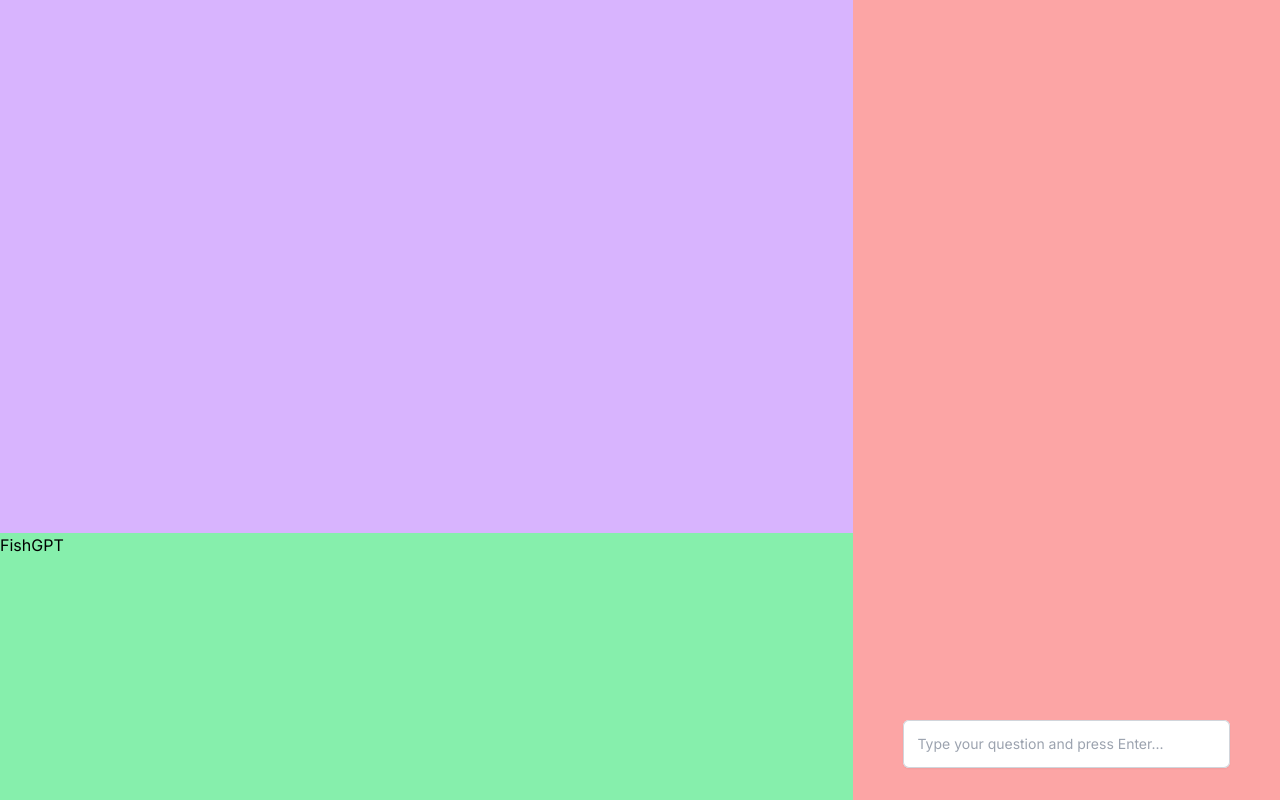
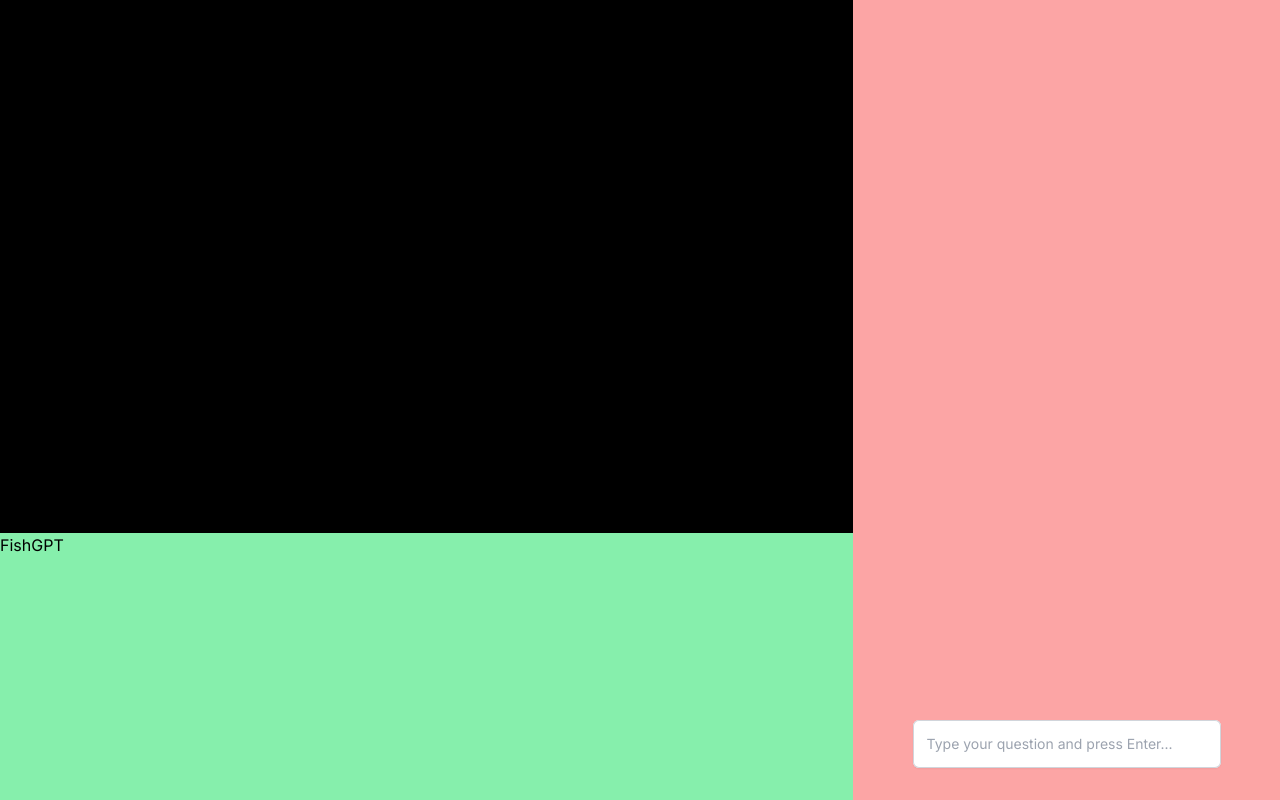
Before and after one commit to sharonm6/fishgpt-frontend, a Next.js app: page / in a window 1280 px wide. Built offline with nearby package versions, Linux system fonts and the light colour scheme; no server answers.

Commit message:
Fix placement of vid and text boxes

```diff
--- a/src/app/page.tsx
+++ b/src/app/page.tsx
@@ -19,8 +19,8 @@ export default function Home() {
         <SocketInitializer />
         <div className="row-span-2">FishGPT</div>
       </div>
-      <div className="col-span-4 h-full p-8 bg-red-300">
-        <div className="h-full w-[90%] mx-auto flex flex-col-reverse gap-y-4">
+      <div className="col-span-4 h-full p-8 bg-red-300 flex items-end">
+        <div className="w-[85%] mx-auto flex flex-col gap-y-4">
           {question && (
             <AnimatePresence>
               <motion.div
--- a/src/app/webrtc/components/socketInitializer.tsx
+++ b/src/app/webrtc/components/socketInitializer.tsx
@@ -42,10 +42,10 @@ export default function SocketInitializer() {
   }, []);
 
   return (
-    <div className="row-span-4 bg-purple-300">
-      {/* <img src="/blue.png" alt="blue" /> */}
-      {/* <div className="w-[644.355px] h-[483.255px] bg-blue-300"></div> */}
-      {/* {imageSrc && <img src={imageSrc} alt="Received Image" />} */}
+    <div className="row-span-4 bg-black flex justify-center">
+      {imageSrc && (
+        <img className="h-full" src={imageSrc} alt="Received Image" />
+      )}
     </div>
   );
 }
```
